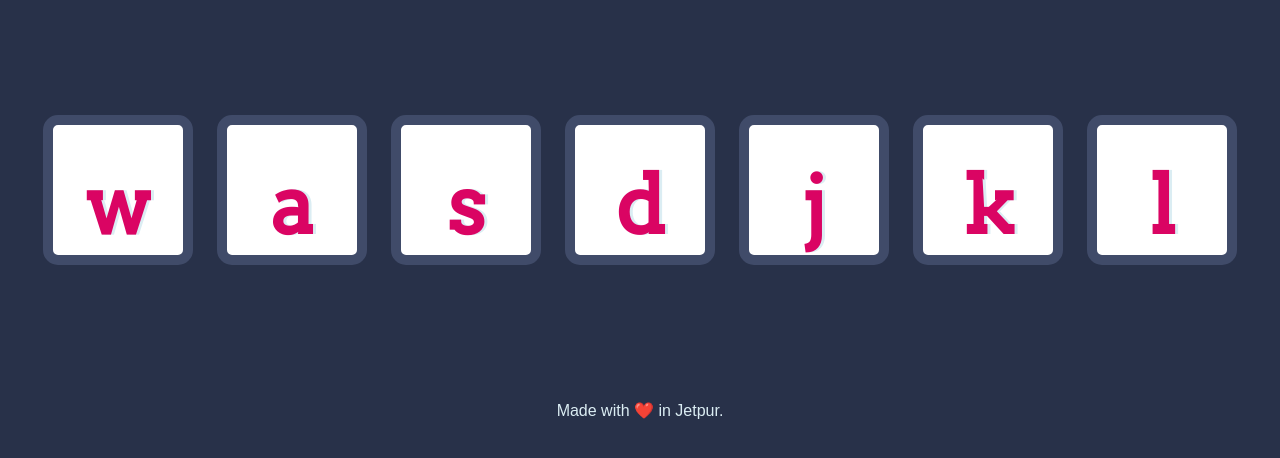
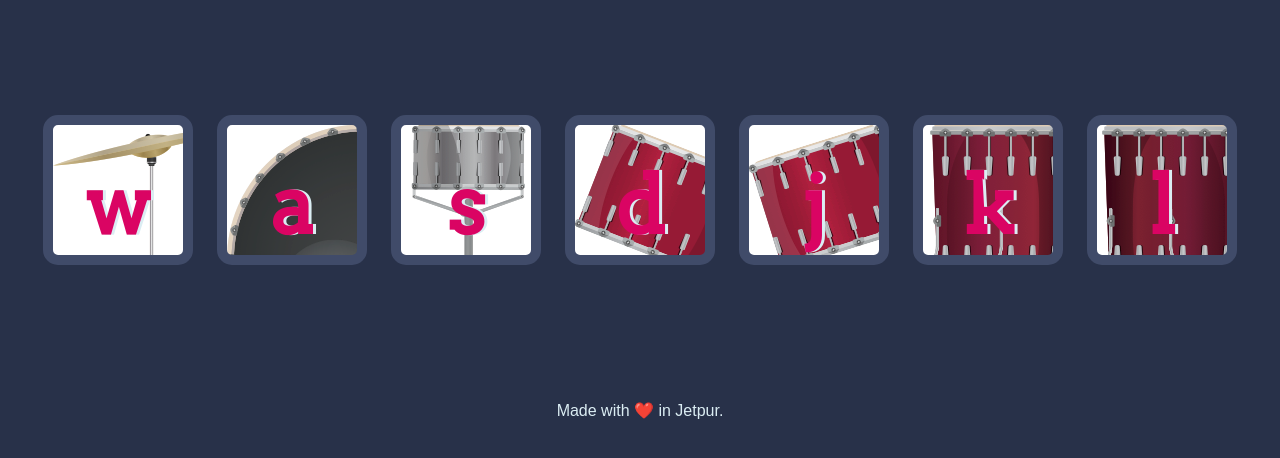
Before and after one commit to sahilkakwani9/DrumDoop, a plain HTML site: page index.html in a window 1280 px wide. Shown: the part 174-632 px from the top of the page. Drawn offline with Linux system fonts and the light colour scheme.

Commit message:
Update styles.css

```diff
--- a/CSS/styles.css
+++ b/CSS/styles.css
@@ -17,31 +17,31 @@ footer {
 }
 
 .w {
-  background-image: url(images/crash.png);
+  background-image: url(/images/crash.png);
 }
 
 .a {
-  background-image: url(images/kick.png)
+  background-image: url(/images/kick.png)
 }
 
 .s {
-  background-image: url(images/snare.png);
+  background-image: url(/images/snare.png);
 }
 
 .d {
-  background-image: url(images/tom1.png);
+  background-image: url(/images/tom1.png);
 }
 
 .j {
-  background-image: url(images/tom2.png);
+  background-image: url(/images/tom2.png);
 }
 
 .k {
-  background-image: url(images/tom3.png);
+  background-image: url(/images/tom3.png);
 }
 
 .l {
-  background-image: url(images/tom4.png);
+  background-image: url(/images/tom4.png);
 }
 
 .set {
```
